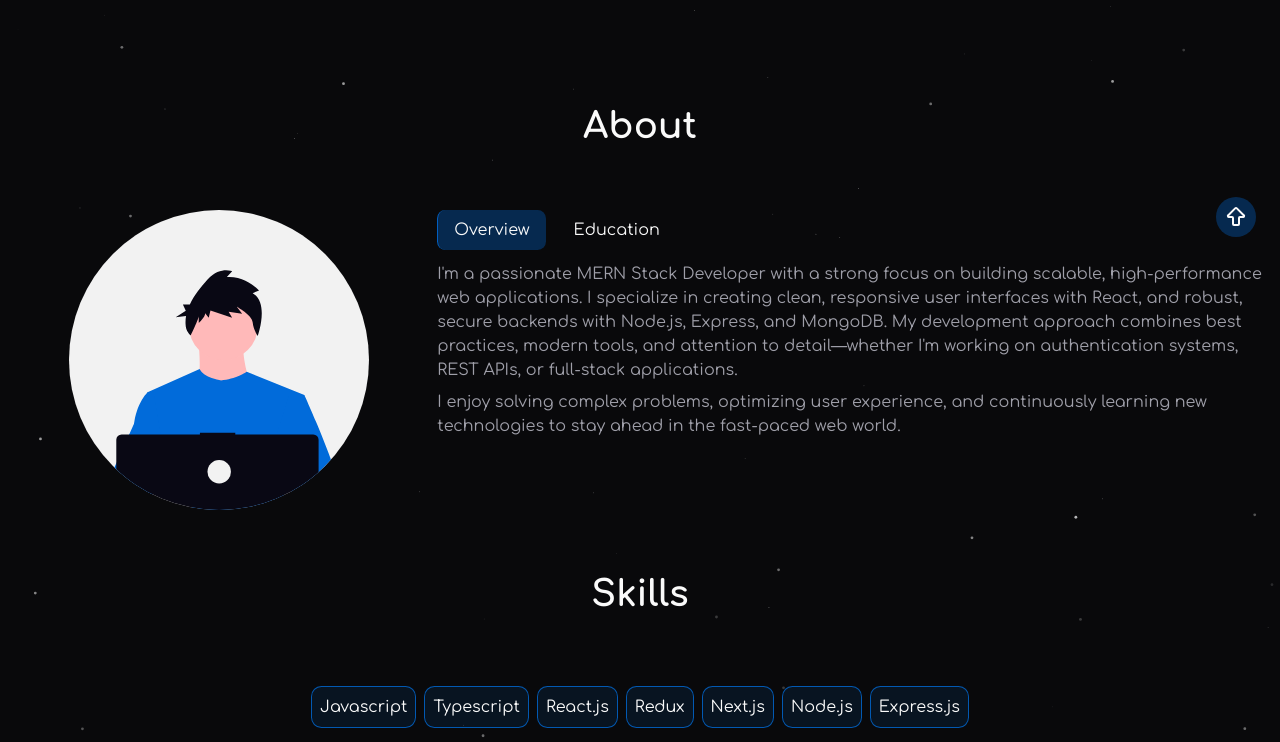
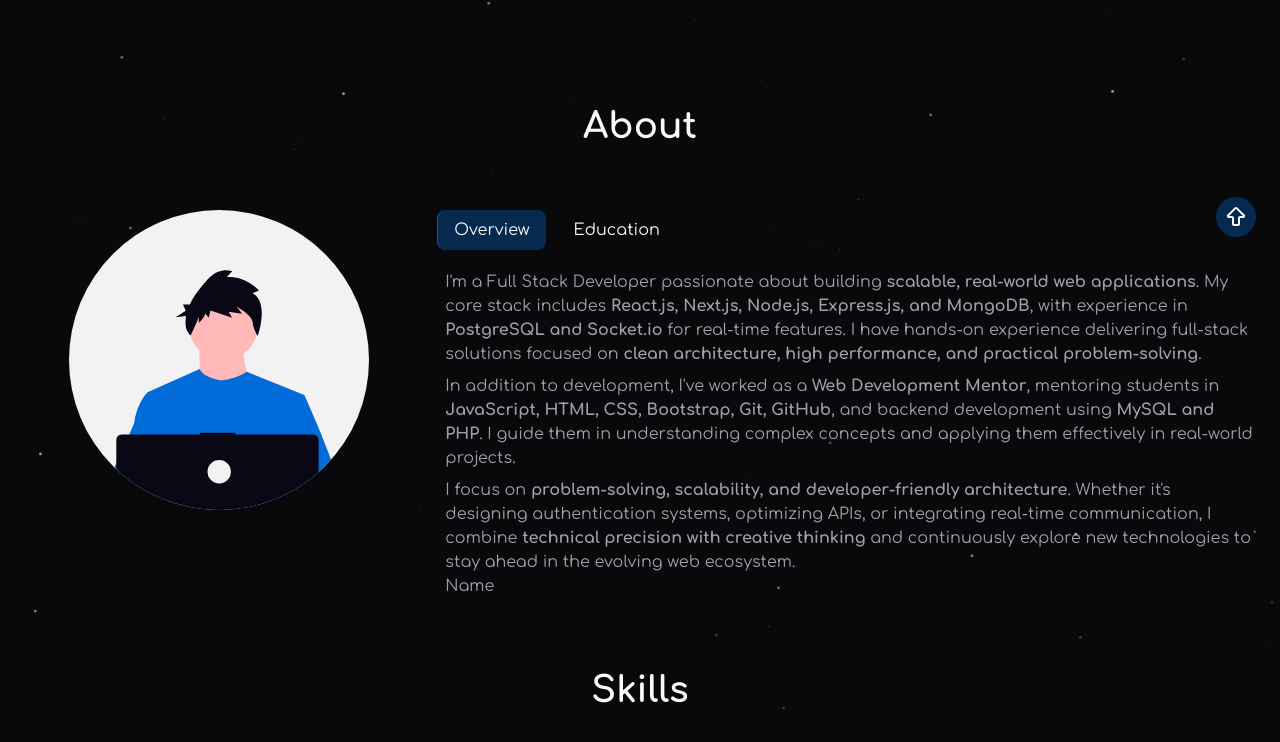
Before and after one commit to md-suhag/suhag-portfolio, a Next.js app: page / in a window 1280 px wide. Shown: the part 539-1281 px from the top of the page. Built offline with nearby package versions, Linux system fonts and the light colour scheme.

Commit message:
update: about me section

```diff
--- a/src/components/home/About.tsx
+++ b/src/components/home/About.tsx
@@ -47,27 +47,56 @@ const About = () => {
             </TabsList>
             <TabsContent
               value="overview"
-              className="text-muted-foreground text-base"
+              className="text-muted-foreground text-base p-2"
             >
               <p>
-                {" "}
-                I&apos;m a passionate MERN Stack Developer with a strong focus
-                on building scalable, high-performance web applications. I
-                specialize in creating clean, responsive user interfaces with
-                React, and robust, secure backends with Node.js, Express, and
-                MongoDB. My development approach combines best practices, modern
-                tools, and attention to detail—whether I&apos;m working on
-                authentication systems, REST APIs, or full-stack applications.{" "}
+                I&apos;m a Full Stack Developer passionate about building{" "}
+                <strong>scalable, real-world web applications</strong>. My core
+                stack includes{" "}
+                <strong>
+                  React.js, Next.js, Node.js, Express.js, and MongoDB
+                </strong>
+                , with experience in <strong>PostgreSQL and Socket.io</strong>{" "}
+                for real-time features. I have hands-on experience delivering
+                full-stack solutions focused on{" "}
+                <strong>
+                  clean architecture, high performance, and practical
+                  problem-solving
+                </strong>
+                .
               </p>
               <p className="mt-2">
-                {" "}
-                I enjoy solving complex problems, optimizing user experience,
-                and continuously learning new technologies to stay ahead in the
-                fast-paced web world.
+                In addition to development, I&apos;ve worked as a{" "}
+                <strong>Web Development Mentor</strong>, mentoring students in{" "}
+                <strong>JavaScript, HTML, CSS, Bootstrap, Git, GitHub</strong>,
+                and backend development using <strong>MySQL and PHP</strong>. I
+                guide them in understanding complex concepts and applying them
+                effectively in real-world projects.
               </p>
+              <p className="mt-2">
+                I focus on{" "}
+                <strong>
+                  problem-solving, scalability, and developer-friendly
+                  architecture
+                </strong>
+                . Whether it&apos;s designing authentication systems, optimizing
+                APIs, or integrating real-time communication, I combine{" "}
+                <strong>technical precision with creative thinking</strong> and
+                continuously explore new technologies to stay ahead in the
+                evolving web ecosystem.
+              </p>
+              Name
             </TabsContent>
             <TabsContent value="education">
-              <div className="grid grid-cols-1 md:grid-cols-2 gap-2">
+              <div className="p-2">
+                <p className="text-muted-foreground">
+                  Completed coursework in computer technology, covering
+                  programming, software development, database management,
+                  networking, and system design. Developed strong
+                  problem-solving and technical skills through both theoretical
+                  and practical projects, preparing for real-world applications
+                  in modern computing and engineering fields.
+                </p>
                 <div className="my-5 text-sm sm:text-base">
                   <h4 className="text-lg mb-2">Diploma in Engineering</h4>
                   <p className="text-muted-foreground">
@@ -81,21 +110,6 @@ const About = () => {
                     Cgpa : 3.90 out of 4.00
                   </p>
                 </div>
-                <div className="my-5  text-sm sm:text-base">
-                  <h4 className="text-lg mb-2">
-                    Secondary School Cirtificate (SSC)
-                  </h4>
-                  <p className="text-muted-foreground">
-                    Shaistaganj High School
-                  </p>
-                  <p className="text-muted-foreground">
-                    Science - <span>( 2018-2019 )</span>
-                  </p>
-
-                  <p className="text-muted-foreground">
-                    Gpa : 4.78 out of 5.00
-                  </p>
-                </div>
               </div>
             </TabsContent>
           </Tabs>
--- a/src/components/home/Hero.tsx
+++ b/src/components/home/Hero.tsx
@@ -25,7 +25,7 @@ const Hero = () => {
         <h2 className="text-xl sm:text-2xl lg:text-3xl font-semibold mb-3  text-primary ">
           Full Stack Web Developer
         </h2>
-        <p className="text-muted-foreground md:max-w-[600px] text-sm leading-[22px]">
+        <p className="text-muted-foreground md:max-w-[600px]  leading-[22px]">
           Full-Stack Developer specializing in Typescript, React, Redux,
           Next.js, Express.js, Node.js, MongoDB, PostgreSQL, and real-time apps
           with Socket.io.
```
